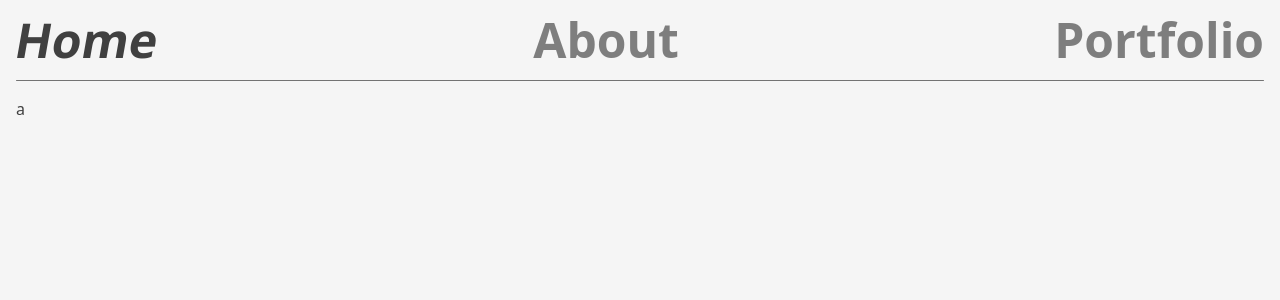
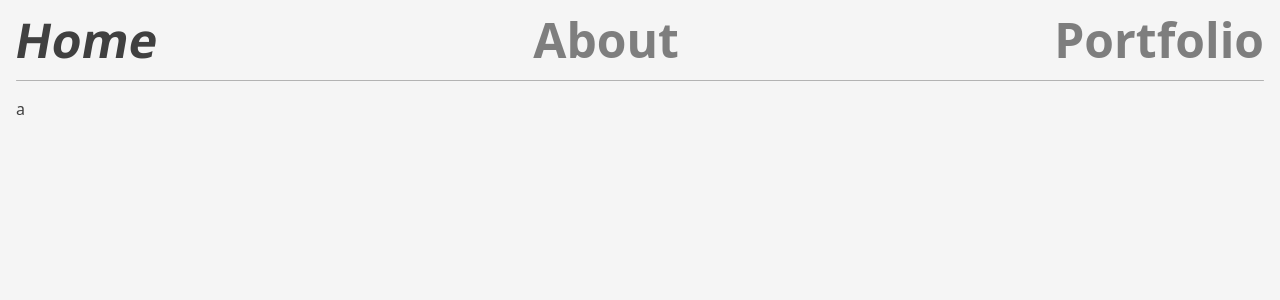
Before and after one commit to pnxl/www, a Vue app: page / in a window 1280 px wide. Shown: the top 300 px of the page. Built offline with nearby package versions, Linux system fonts and the light colour scheme.

Commit message:
styles: adjust opacity on divider

```diff
--- a/src/App.vue
+++ b/src/App.vue
@@ -4,7 +4,7 @@
     class="min-h-screen min-w-full bg-neutral-100 text-neutral-700 dark:bg-neutral-950 dark:text-neutral-200 p-4"
   >
     <Header />
-    <hr class="my-4 border-neutral-500 rounded-full" />
+    <hr class="my-4 border-neutral-500 rounded-full opacity-50" />
     <router-view v-slot="{ Component }">
       <transition name="fade" mode="out-in">
         <component :is="Component" />
```
